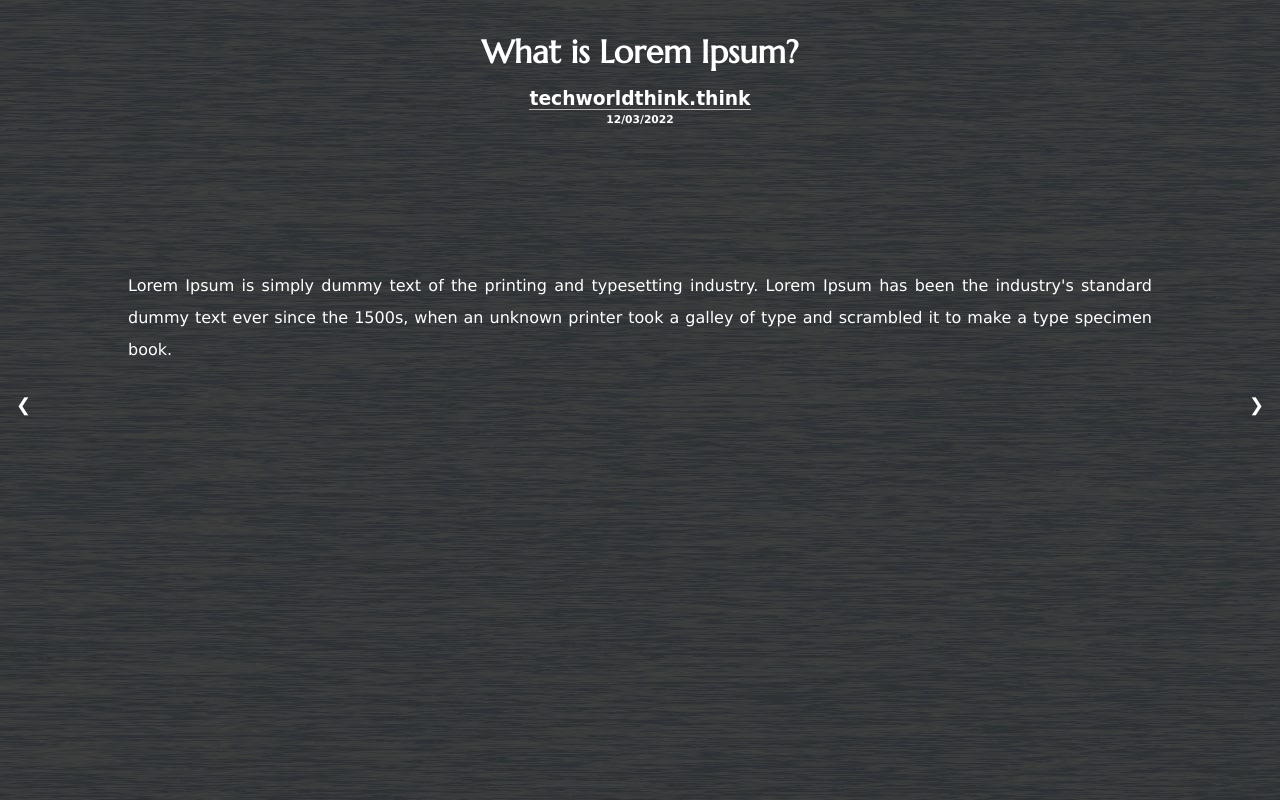
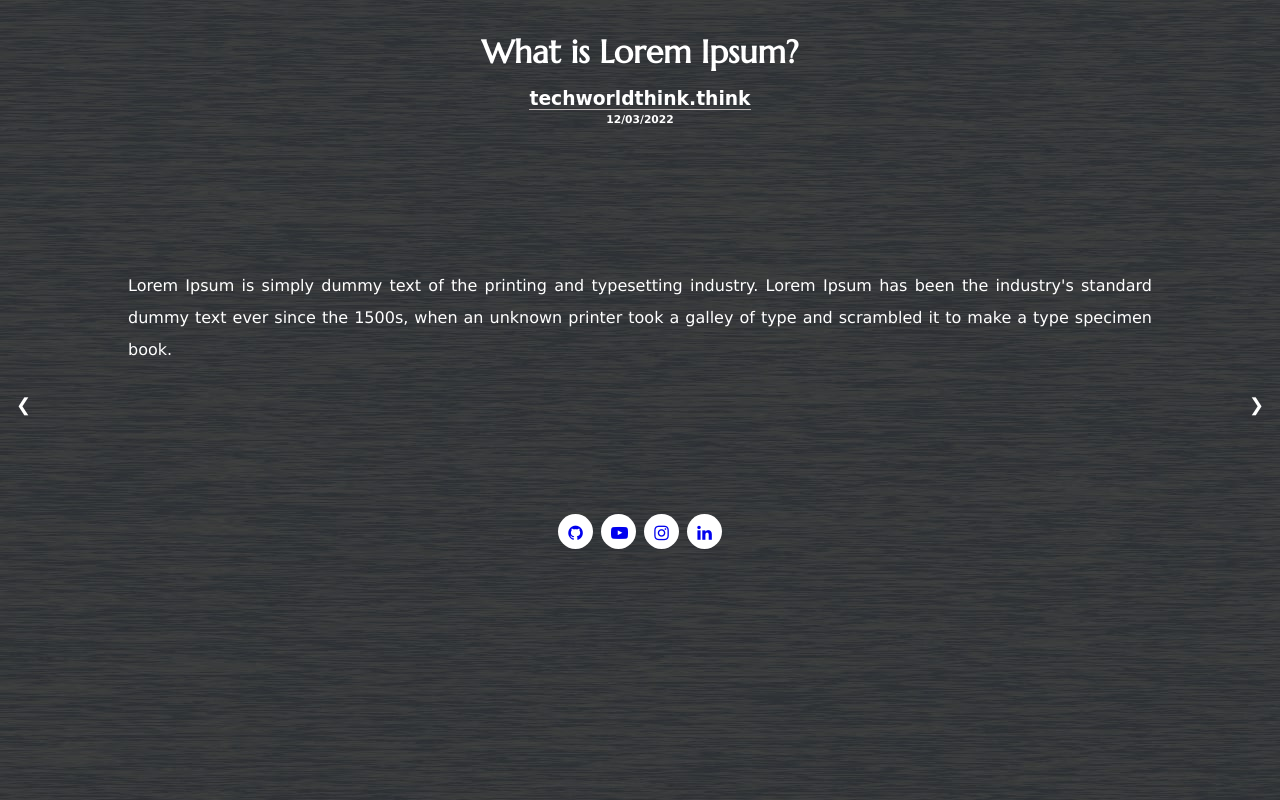
Before and after one commit to techworldthink/techworldthink.github.io, a plain HTML site: page index.html in a window 1280 px wide. Drawn offline with Linux system fonts and the light colour scheme.

Commit message:
page model ready

```diff
--- a/index.html
+++ b/index.html
@@ -7,6 +7,7 @@
     <meta name="viewport" content="width=device-width, initial-scale=1.0">
     <title>techworldthink.think</title>
     <link href="style.css" type="text/css" rel="stylesheet">
+    <link rel="stylesheet" href="https://cdnjs.cloudflare.com/ajax/libs/font-awesome/4.7.0/css/font-awesome.min.css">
     <link rel="preconnect" href="https://fonts.googleapis.com">
     <link rel="preconnect" href="https://fonts.gstatic.com" crossorigin>
     <link href="https://fonts.googleapis.com/css2?family=M+PLUS+1p:wght@300&family=Marcellus&display=swap"
@@ -42,10 +43,37 @@
             margin: 0;
             margin-top: .25em;
         }
-        p{
+
+        p {
             padding: 10%;
             text-align: justify;
             line-height: 2em;
+        }
+
+        .footer {
+            display: flex;
+            width: 100%;
+            justify-content: center;
+        }
+
+        .footer a {
+            width: 35px;
+            height: 35px;
+            display: block;
+            background-color: white;
+            border-radius: 50%;
+            margin: .25em;
+            text-decoration: none;
+        }
+
+        .footer a:hover {
+            background-color: black;
+            color: white;
+        }
+
+        i {
+            padding: 10px;
+            font-size: 17px !important;
         }
     </style>
 </head>
@@ -63,6 +91,28 @@
                 industry's standard dummy text ever since the 1500s, when an unknown printer took a galley of type and
                 scrambled it to make a type specimen book.
             </p>
+
+            <div class="footer">
+                <a href="https://github.com/techworldthink" target="_blank"><i class="fa fa-github"
+                        aria-hidden="true"></i></a>
+                <a href="https://www.youtube.com/c/LearnTodayTech" target="_blank"><i class="fa fa-youtube-play"
+                        aria-hidden="true"></i></a>
+                <a href="https://www.instagram.com/techworldthink/" target="_blank"><i class="fa fa-instagram"
+                        aria-hidden="true"></i></a>
+                <a href="https://www.linkedin.com/in/jobin2021/" target="_blank"><i class="fa fa-linkedin"
+                        aria-hidden="true"></i></a>
+            </div>
+
+            <br>
+            <div id="sfcj7j1kcqcfcyj62egfqyle8x7ghj8xts8" style="display: none;"></div>
+            <script type="text/javascript"
+                src="https://counter4.optistats.ovh/private/counter.js?c=j7j1kcqcfcyj62egfqyle8x7ghj8xts8&down=async"
+                async></script><noscript><a href="https://www.freecounterstat.com"
+                    title="free countdown counter for website"><img
+                        src="https://counter4.optistats.ovh/private/freecounterstat.php?c=j7j1kcqcfcyj62egfqyle8x7ghj8xts8"
+                        border="0" title="free countdown counter for website"
+                        alt="free countdown counter for website"></a></noscript>
+
         </div>
 
 
```
